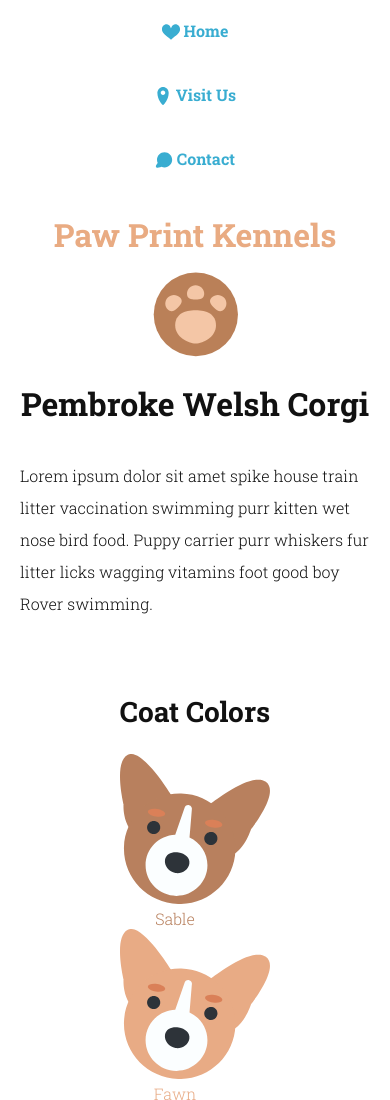
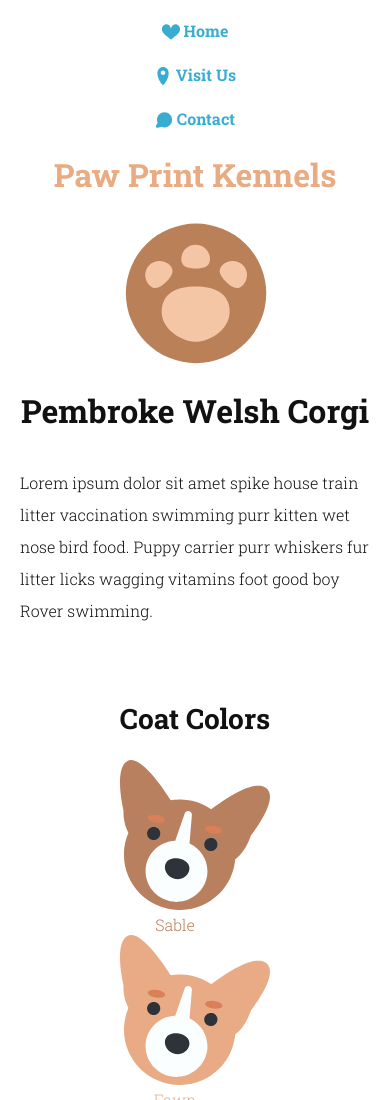
Before and after one commit to anthony0030/techdegree-project-08, a plain HTML site: page docs/index.html in a window 390 px wide. Shown: the top 1100 px of the page. Drawn offline with Linux system fonts and the light colour scheme.

Commit message:
make menu more responsive
Signed-off-by: Anthony Veaudry <anthony@veaudry.pro>

```diff
--- a/source/css/styles.sass
+++ b/source/css/styles.sass
@@ -38,9 +38,10 @@ header nav
   ul
     list-style-type: none
     margin: 0
-    padding: 0
+    padding: 0 !important
+    list-style-type: none
   li
-    padding: 20px
+    padding-top: 20px
 
 
 main
@@ -85,7 +86,7 @@ div.logo-container
     margin-bottom: 0
 
 div.logo
-  width: 30%
+  width: 50%
   margin: 0 auto
   svg
     g.headding
@@ -95,16 +96,13 @@ div.logo
   #container
     margin: 20px auto
 
-  div.logo
-    width: 20%
-
   div.logo-container
     h1
       display: none
-    svg
-      g.headding
-        display: block
+    svg g.headding
+      display: block
     div.logo
+      width: 20%
 
 
   ul#doglist
```
Also changed, not shown: docs/css/styles.css, 1 other file.
